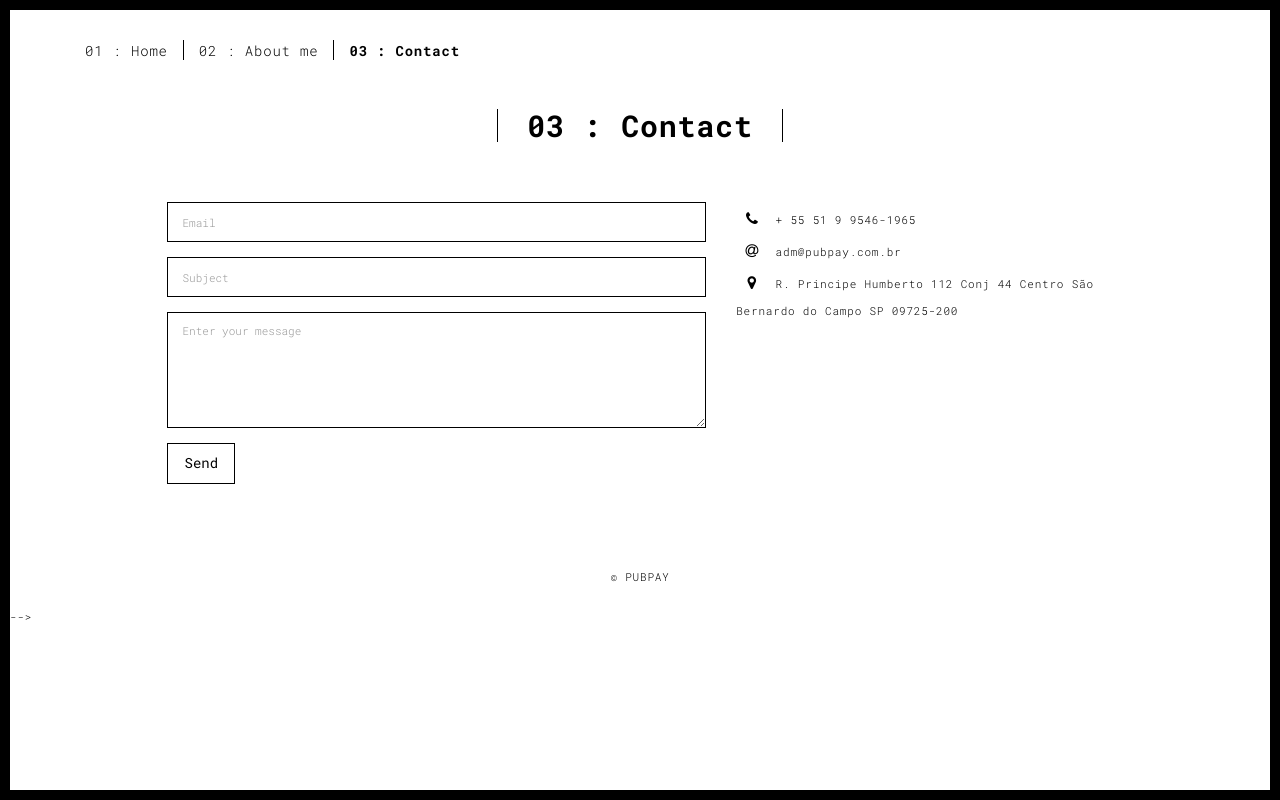
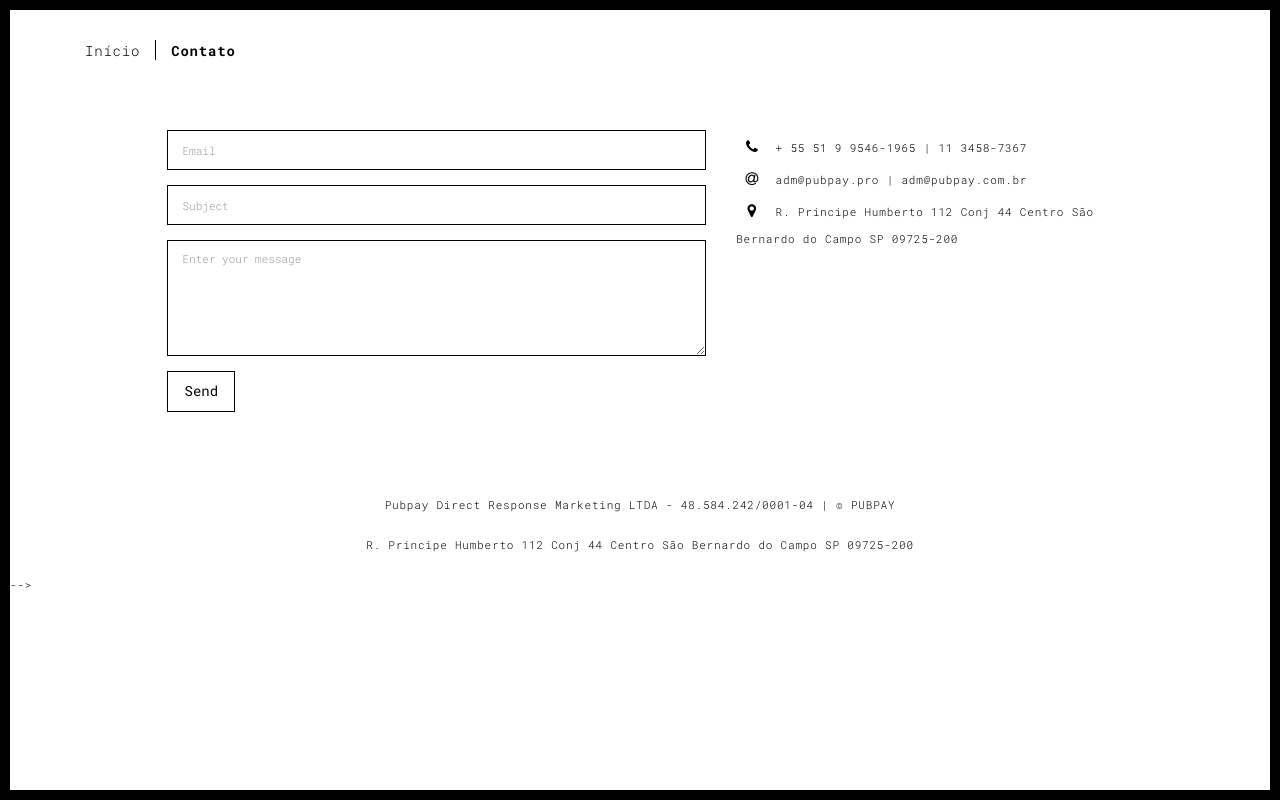
Before and after one commit to pubpay/pubpay.pro, a plain HTML site: page contact.html in a window 1280 px wide. Drawn offline with Linux system fonts and the light colour scheme.

Commit message:
Update contact.html

```diff
--- a/contact.html
+++ b/contact.html
@@ -7,7 +7,6 @@
   <meta content="width=device-width,initial-scale=1" name="viewport">
   <meta content="description" name="description">
   <meta name="google" content="notranslate" />
-  <meta content="Mashup templates have been developped by Orson.io team" name="author">
 
   <!-- Disable tap highlight on IE -->
   <meta name="msapplication-tap-highlight" content="no">
@@ -15,7 +14,7 @@
   <link rel="apple-touch-icon" sizes="180x180" href="./assets/apple-icon-180x180.png">
   <link href="./assets/favicon.ico" rel="icon">
 
-  <title>Contact</title>
+  <title>Contato</title>
 
 <link href="./main.3f6952e4.css" rel="stylesheet"></head>
 
@@ -37,9 +36,8 @@
 
       <div class="collapse navbar-collapse" id="navbar-collapse">
         <ul class="nav navbar-nav ">
-          <li><a href="./index.html" title="">01 : Home</a></li>
-          <li><a href="./about.html" title="">02 : About me</a></li>
-          <li><a href="./contact.html" title="">03 : Contact</a></li>
+          <li><a href="./index.html" title=""> Início</a></li>
+          <li><a href="./contact.html" title=""> Contato</a></li>
         </ul>
 
 
@@ -53,7 +51,6 @@
       <div class="row">
         <div class="col-xs-12">
           <div class="section-container-spacer text-center">
-            <h1 class="h2">03 : Contact </h1>
           </div>
 
           <div class="row">
@@ -78,13 +75,13 @@
                           <span class="fa-icon">
                             <i class="fa fa-phone" aria-hidden="true"></i>
                           </span>
-                          + 55 51 9 9546-1965
+                          + 55 51 9 9546-1965 | 11 3458-7367
                         </li>
                         <li>
                           <span class="fa-icon">
                             <i class="fa fa-at" aria-hidden="true"></i>
                           </span>
-                          adm@pubpay.com.br
+                          adm@pubpay.pro | adm@pubpay.com.br
                         </li>
                         <li>
                           <span class="fa-icon">
@@ -111,7 +108,8 @@
   <div class="container">
     <div class="row">
       <div class="col-xs-12">
-        <p>© PUBPAY</a></p>
+          <p>Pubpay Direct Response Marketing LTDA - 48.584.242/0001-04 | © PUBPAY</a></p>
+            <p>R. Principe Humberto 112 Conj 44 Centro São Bernardo do Campo SP 09725-200</a></p>
       </div>
     </div>
   </div>
```
